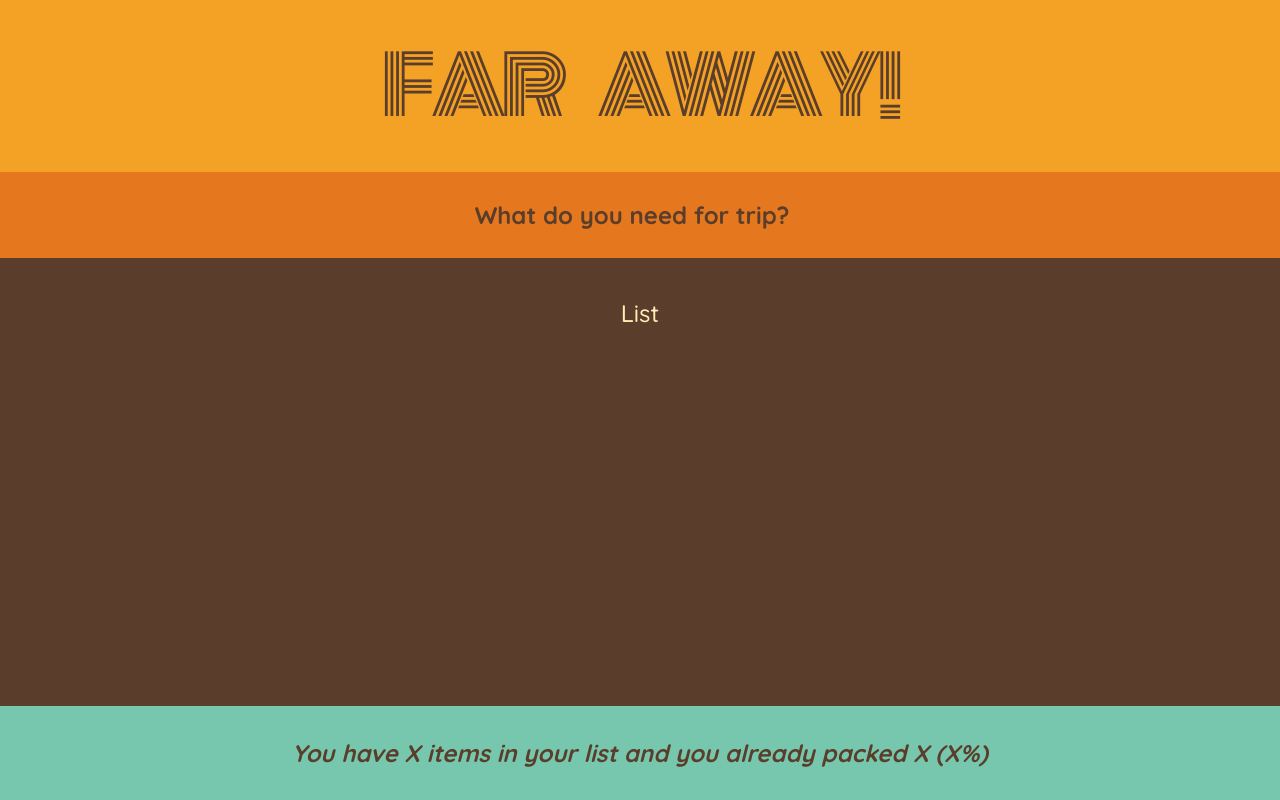
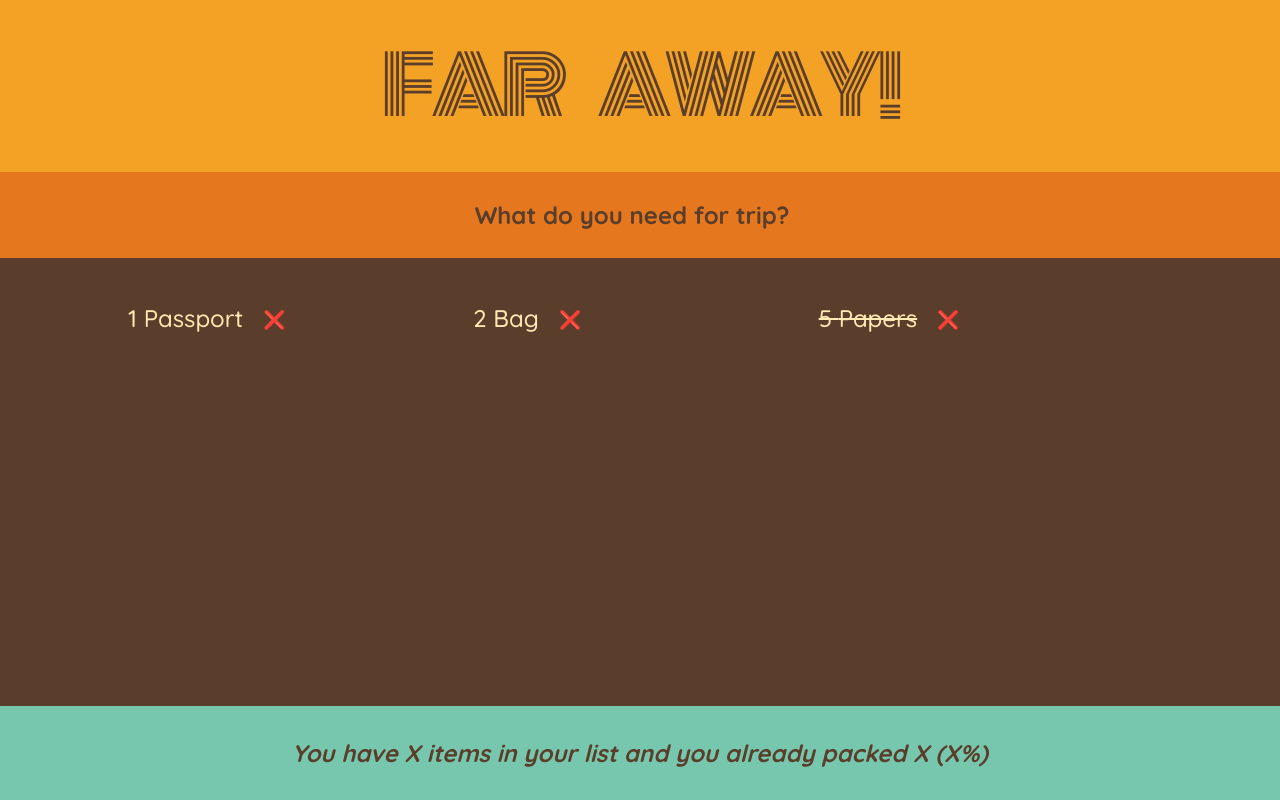
Before and after one commit to AhmedHafez1/travel-list, a React (Create React App) app: page / in a window 1280 px wide. Built offline with nearby package versions, Linux system fonts and the light colour scheme; the HTML template or start-up script is replaced by a standard one.

Commit message:
packingList

```diff
--- a/src/components/PackingList.js
+++ b/src/components/PackingList.js
@@ -1,9 +1,30 @@
-import React from 'react'
+import React from "react";
+
+const packingList = [
+  { name: "Passport", quantity: 1, packed: false },
+  { name: "Bag", quantity: 2, packed: false },
+  { name: "Papers", quantity: 5, packed: true },
+];
 
 export default function PackingList() {
   return (
-    <div className='list'>
-      List
+    <div className="list">
+      <ul>
+        {packingList.map((item) => (
+          <Item item={item} />
+        ))}
+      </ul>
     </div>
-  )
+  );
 }
+
+function Item({ item }) {
+  return (
+    <li>
+      <span style={{ textDecoration: item.packed ? "line-through" : "" }}>
+        {item.quantity} {item.name}
+      </span>
+      <button>❌</button>
+    </li>
+  );
+}
--- a/src/index.css
+++ b/src/index.css
@@ -94,8 +94,6 @@ input {
 .list ul {
   list-style: none;
   width: 80%;
-  overflow: scroll;
-
   display: grid;
   grid-template-columns: repeat(auto-fit, minmax(250px, 1fr));
   gap: 1.2rem;
```
